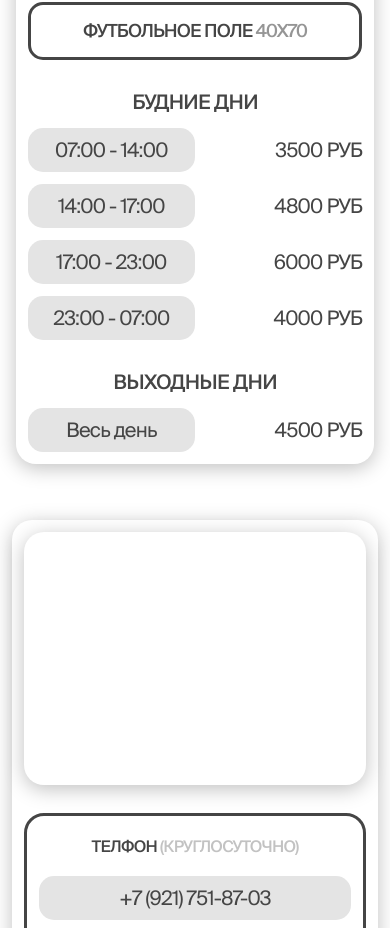
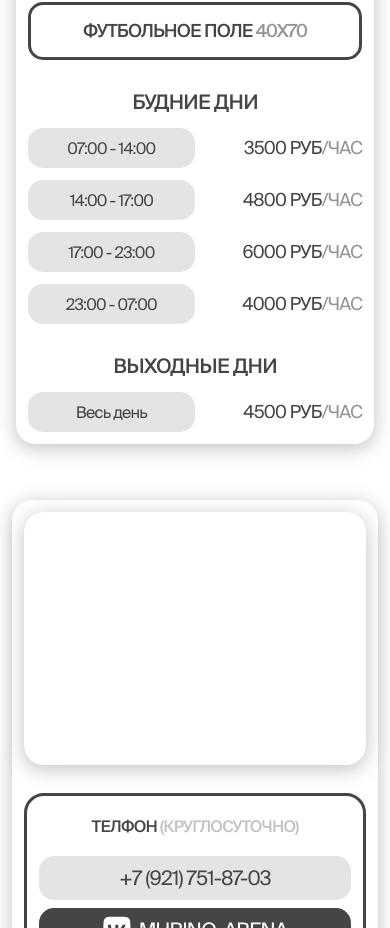
Before and after one commit to mbozhik/murino, a Next.js app: page / in a window 390 px wide. Shown: the part 2854-3782 px from the top of the page. Built offline with nearby package versions, Linux system fonts and the light colour scheme.

Commit message:
minor changes of `Prices` block

```diff
--- a/src/components/index/Prices.tsx
+++ b/src/components/index/Prices.tsx
@@ -96,9 +96,9 @@ const Prices = () => {
 
             <div className="flex flex-col gap-5 xl:gap-3">
               {category.schedule.map((item: ScheduleItem, itemIndex: number) => (
-                <div key={itemIndex} className="flex items-center text-[38px] xl:text-3xl sm:text-xl justify-between text-custom-gray">
+                <div key={itemIndex} className="flex items-center text-[38px] xl:text-3xl justify-between text-custom-gray">
                   <button
-                    className={`w-1/2 py-1 xl:py-2 sm:px-2 duration-200 bg-custom-e4 rounded-micro hover:bg-custom-gray hover:text-white ${selectedTime === item.time ? 'bg-custom-gray text-white' : ''}`}
+                    className={`sm:text-base w-1/2 py-1 xl:py-2 sm:px-2 duration-200 bg-custom-e4 rounded-micro hover:bg-custom-gray hover:text-white ${selectedTime === item.time ? 'bg-custom-gray text-white' : ''}`}
                     onClick={() => {
                       handleTimeSelection(item.time, item.price)
                       console.log(`Выбранный временной слот: ${item.time}, Стоимость: ${item.price} | Футбольное поле: ${selectedField}`)
@@ -106,7 +106,10 @@ const Prices = () => {
                   >
                     {item.time}
                   </button>
-                  <h1 className="justify-self-end">{item.price}</h1>
+                  <h1 className="sm:text-lg">
+                    {item.price}
+                    <span className="text-custom-95">/ЧАС</span>
+                  </h1>
                 </div>
               ))}
             </div>
```
